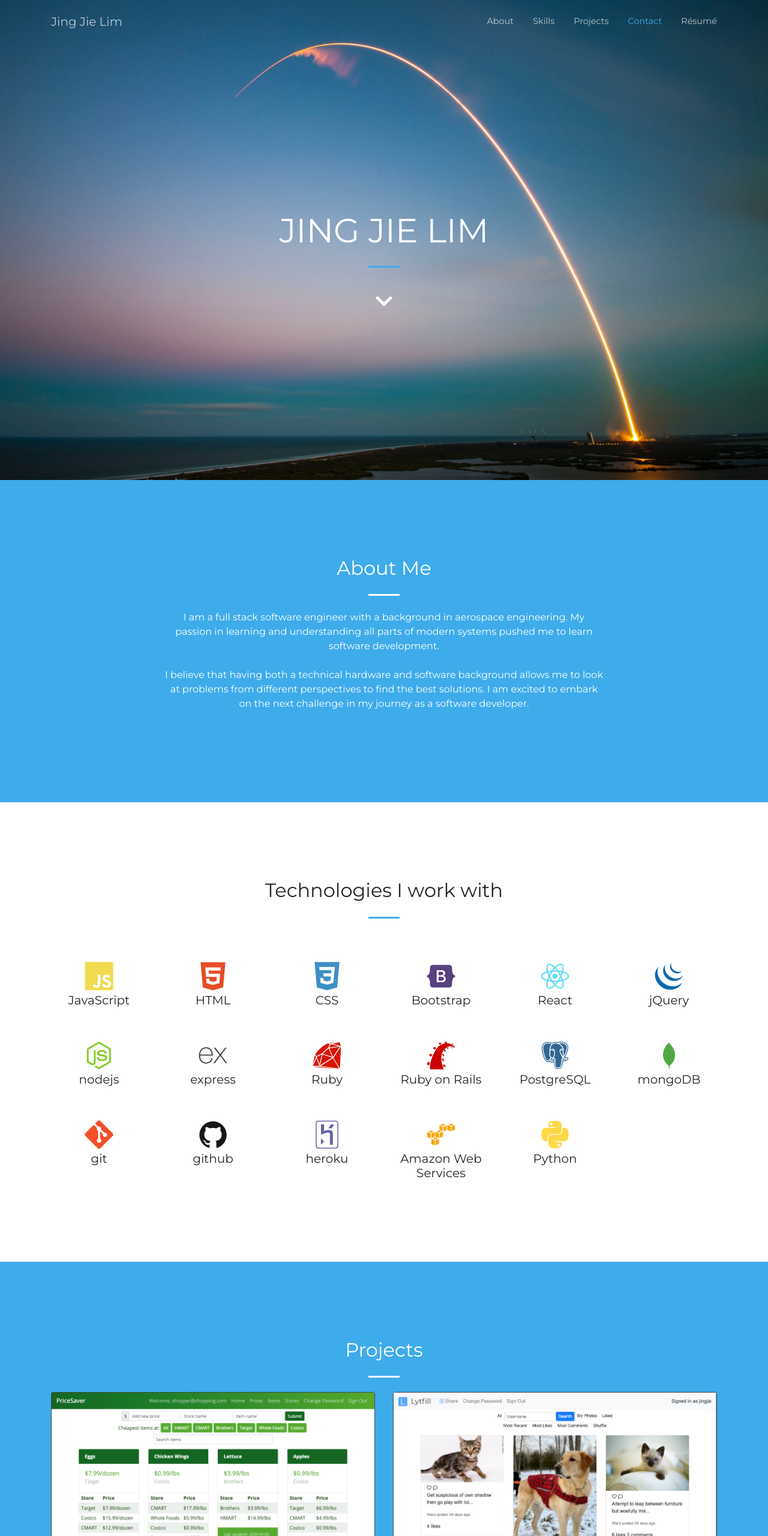
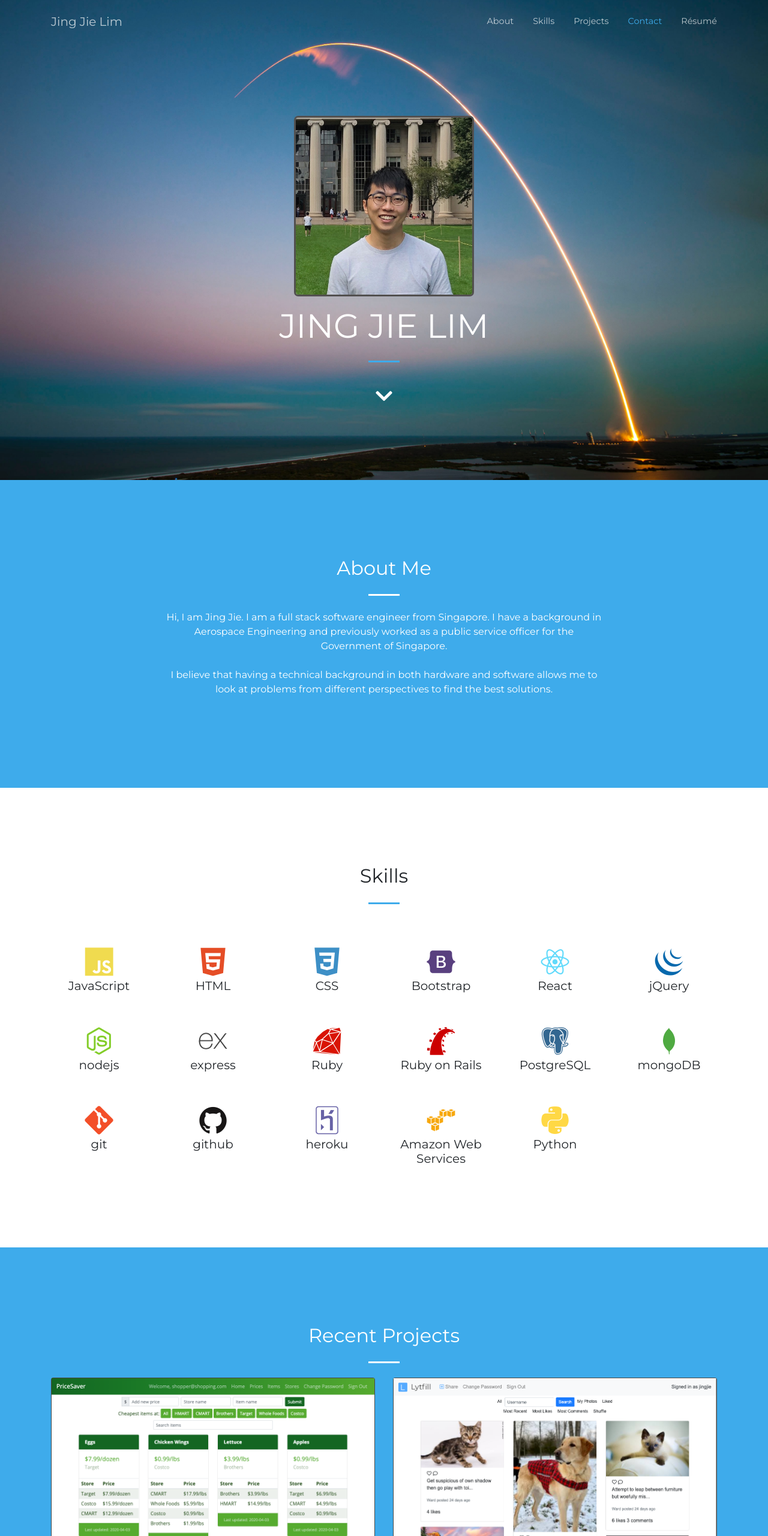
Before and after one commit to jingjielim/jingjielim.github.io, a plain HTML site: page index.html in a window 1280 px wide. Shown: the top 2560 px of the page at 60% size. Drawn offline with nearby package versions, Linux system fonts and the light colour scheme.

Commit message:
Add profile photo, edit about

```diff
--- a/index.html
+++ b/index.html
@@ -40,8 +40,9 @@
       <!-- Masthead-->
       <header class="masthead">
         <div class="container h-100">
-          <div class="row h-100 align-items-center justify-content-center text-center">
-            <div class="col-lg-10 align-self-end">
+          <div class="row h-100 justify-content-center align-items-center text-center">
+            <div class="col-lg-10 text-center align-self-end">
+              <img class="img-profile" src="assets/img/JJLim.jpeg" alt="Jing Jie Lim profile">
               <h1 class="text-uppercase text-white">Jing Jie Lim</h1>
               <hr class="divider my-4" />
             </div>
@@ -61,10 +62,10 @@
             <div class="col-lg-8 text-center">
               <h2 class="text-white mt-0">About Me</h2>
               <hr class="divider light my-4" />
-              <p class="text-white mb-4">I am a full stack software engineer with a background in aerospace engineering. My passion in learning and understanding all parts of modern systems pushed me to learn software development.
+              <p class="text-white mb-4">Hi, I am Jing Jie. I am a full stack software engineer from Singapore. I have a background in Aerospace Engineering and previously worked as a public service officer for the Government of Singapore.
               </p>
               <p class="text-white mb-4">
-              I believe that having both a technical hardware and software background allows me to look at problems from different perspectives to find the best solutions. I am excited to embark on the next challenge in my journey as a software developer.</p>
+              I believe that having a technical background in both hardware and software allows me to look at problems from different perspectives to find the best solutions.</p>
             </div>
           </div>
         </div>
@@ -72,7 +73,7 @@
         <!-- Skills section-->
         <section class="page-section" id="skills">
           <div class="container">
-            <h2 class="text-center mt-0">Technologies I work with</h2>
+            <h2 class="text-center mt-0">Skills</h2>
             <hr class="divider my-4" />
             <div class="row">
               <div class="col-lg-2 col-md-3 col-6 text-center">
@@ -186,7 +187,7 @@
           <div class="container">
             <div class="row justify-content-center">
               <div class="text-center">
-                <h2 class="text-white mt-0">Projects</h2>
+                <h2 class="text-white mt-0">Recent Projects</h2>
                 <hr class="divider light my-4" />
               </div>
             </div>
```
Also changed, not shown: assets/img/JJLim.jpeg (added), assets/styles/main.css.
